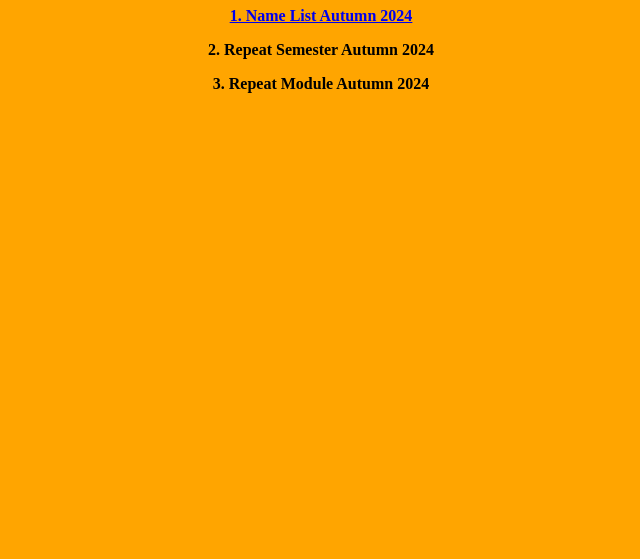
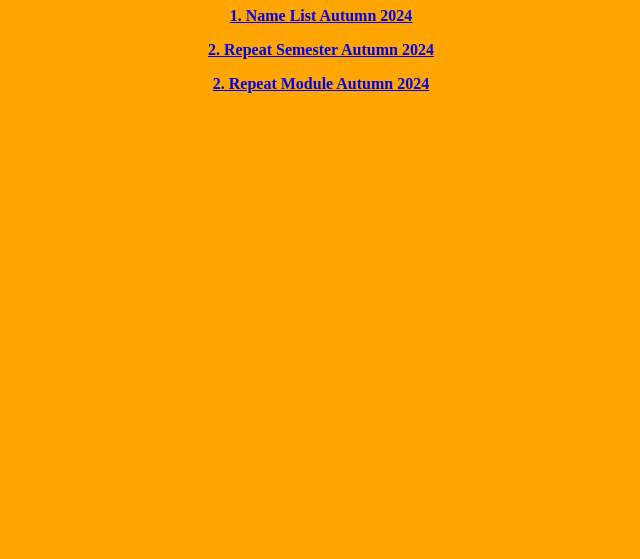
Before and after one commit to Paulraj2020/sherubtse-examcell-vercel, a plain HTML site: page index.html in a window 1280 px wide. Shown: the part 241-800 px from the top of the page, without its empty margins (319-959 px from the left). Drawn offline with Linux system fonts and the light colour scheme.

Commit message:
Update index.html

```diff
--- a/index.html
+++ b/index.html
@@ -26,8 +26,10 @@
   }
 </style>
 <p><a href="https://script.google.com/a/macros/rub.edu.bt/s/AKfycby6_54xJflpaeU7b12l3lvoyezdB8hXhaUgKe8GY4KSdCiXC7curXydlAFTliuXBTE1/exec"> 1. Name List Autumn 2024</a> </p>
-<p> 2. Repeat Semester Autumn 2024 </p>
-<p> 3. Repeat Module Autumn 2024 </p>
+<p><a href=https://script.google.com/a/macros/rub.edu.bt/s/AKfycbxPlUR3ZHgsijLO6n2QnPk0kzMVt7hWzMOx60PkGHY9Pq3XgdpmcnVNUrJC5Apa3llJEQ/exec> 2. Repeat Semester Autumn 2024</a> </p>
+<p><a href=https://script.google.com/a/macros/rub.edu.bt/s/AKfycbxPlUR3ZHgsijLO6n2QnPk0kzMVt7hWzMOx60PkGHY9Pq3XgdpmcnVNUrJC5Apa3llJEQ/exec> 2. Repeat Module Autumn 2024</a> </p>
+
+
 
 
 
```
